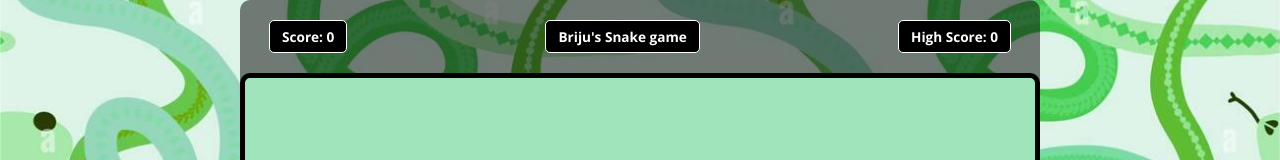
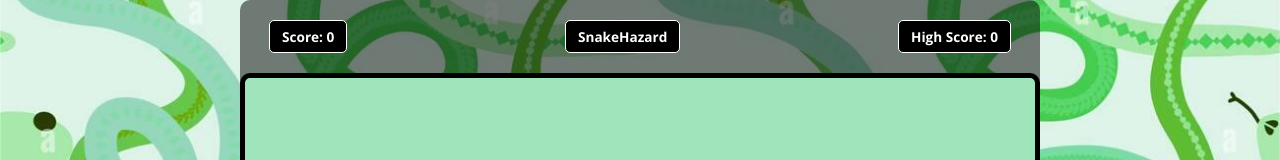
Before and after one commit to Briju-nit/SnakeHazard, a plain HTML site: page index.html in a window 1280 px wide. Shown: the top 160 px of the page. Drawn offline with nearby package versions, Linux system fonts and the light colour scheme.

Commit message:
Update index.html

```diff
--- a/index.html
+++ b/index.html
@@ -14,7 +14,7 @@
   <div class="wrapper">
     <div class="game-details">
       <span class="score">Score: 0</span>
-      <span class="name">Briju's Snake game</span>
+      <span class="name">SnakeHazard</span>
       <span class="high-score">High-Score: 0</span>
     </div>
     <div class="play-board"></div>
```
